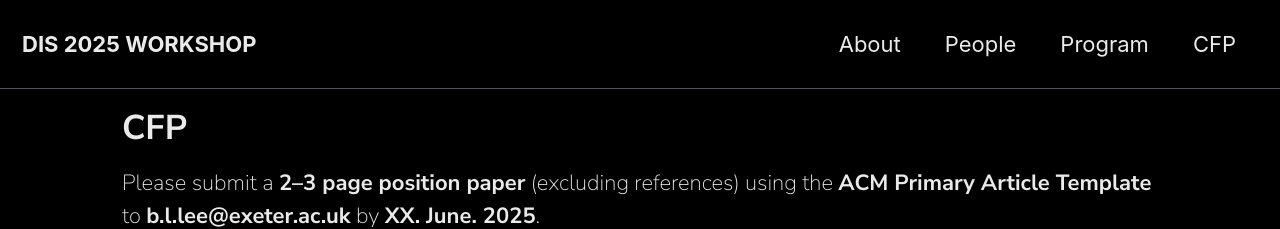
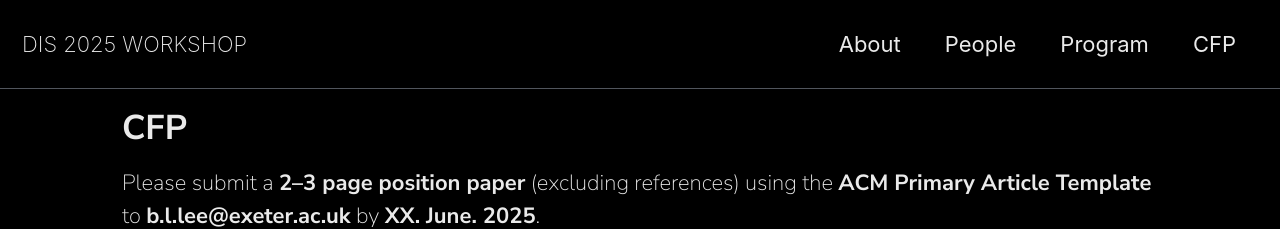
Before and after one commit to mindfluct2025/mindfluct2025.github.io, a Jekyll site: the page built from _pages/cfp.md, in a window 1280 px wide. Shown: the top 229 px of the page. Built offline with Jekyll 4.4.1, drawn with Linux system fonts in a browser that asks for light colours; cached includes are drawn as plain includes.

Commit message:
title font weight adjustment

```diff
--- a/_sass/minimal-mistakes/_navigation.scss
+++ b/_sass/minimal-mistakes/_navigation.scss
@@ -197,6 +197,7 @@
     }
 
     &.site-title {
+      font-weight: 200;
       margin-left: 0;
     }
   }
```
Also changed, not shown: 3 other files.
